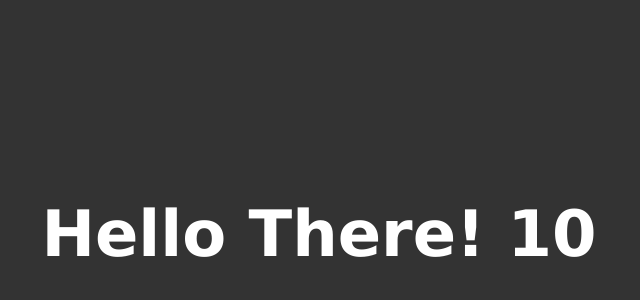
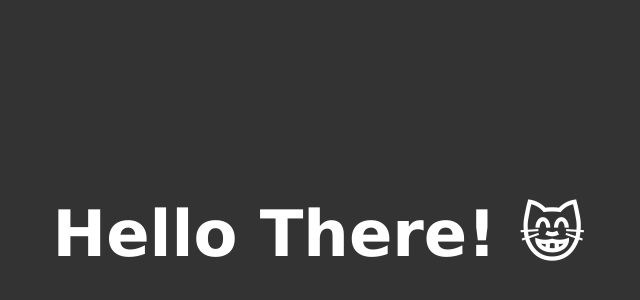
Before and after one commit to NoisyApple/css-layout-techniques-and-responsive-design-workshop, a React app: page / in a window 1280 px wide. Shown: the part 166-466 px from the top of the page, without its empty margins (321-961 px from the left). Built offline with nearby package versions, Linux system fonts and the light colour scheme.

Commit message:
:recycle: Base component modified.

```diff
--- a/src/components/App.tsx
+++ b/src/components/App.tsx
@@ -1,9 +1,14 @@
 import React, { ReactElement } from "react"
 
 const App = (): ReactElement => {
-  const x = 10
-
-  return <h1>Hello There! {x}</h1>
+  return (
+    <h1>
+      Hello There!{" "}
+      <span role="img" aria-label="cat emoji">
+        😸
+      </span>
+    </h1>
+  )
 }
 
 export default App
```
